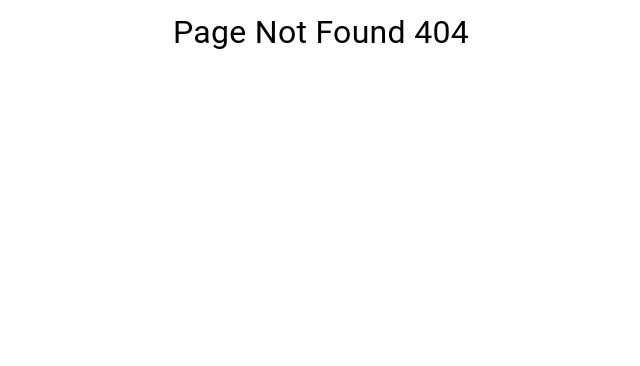
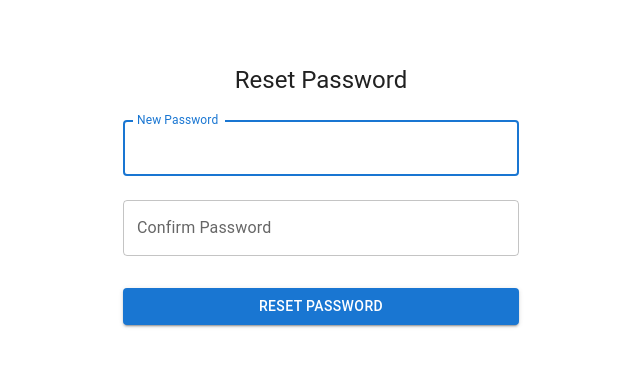
Before and after one commit to CHI-internship/admin-dashboard, a React (Create React App) app: page /admin/reset-password in a window 1280 px wide. Before the commit this address had no page. Shown: the top 366 px of the page, without its empty margins (319-959 px from the left). Built offline with nearby package versions, Linux system fonts and the light colour scheme.

Commit message:
add-update-component

```diff
--- a/src/App.js
+++ b/src/App.js
@@ -1,7 +1,8 @@
 import SingIn from './components/SignIn';
 import ForgotPassword from './components/ForgotPassword';
-import ChangePassword from './components/ChangePassword';
+import ResetPassword from './components/ResetPassword';
 import NoMatch from './components/NoMatchPage';
+import UpdatePassword from './components/UpdatePassword';
 import { BrowserRouter, Routes, Route } from 'react-router-dom';
 
 function App() {
@@ -15,8 +16,12 @@ function App() {
                         element={<ForgotPassword />}
                     />
                     <Route
-                        path="/admin/change-password"
-                        element={<ChangePassword />}
+                        path="/admin/reset-password"
+                        element={<ResetPassword />}
+                    />
+                    <Route
+                        path="/admin/update-password"
+                        element={<UpdatePassword />}
                     />
                     <Route path="*" element={<NoMatch />} />
                 </Routes>
--- /dev/null
+++ b/src/components/ResetPassword.js
@@ -0,0 +1,138 @@
+import {
+    Box,
+    TextField,
+    Typography,
+    Button,
+    CssBaseline,
+    Container,
+    Alert,
+    AlertTitle,
+} from '@mui/material';
+import * as yup from 'yup';
+import { useFormik } from 'formik';
+import { useEffect, useRef, useState } from 'react';
+import { Navigate } from 'react-router-dom';
+
+const validationSchema = yup.object({
+    newPassword: yup
+        .string('Enter new password')
+        .required('Password is required')
+        .matches(
+            /^(?=.*?[A-Z])(?=.*?[a-z])(?=.*?[0-9]).{8,}$/,
+            'Password must contain at least 8 Characters, One Uppercase, One Lowercase and One Number'
+        ),
+    confirmPassword: yup
+        .string('Confirm password')
+        .required('Password is required')
+        .oneOf([yup.ref('newPassword')], 'Passwords don`t match'),
+});
+
+export default function ResetPassword() {
+    const [shouldRedirect, setShouldRedirect] = useState(false);
+    const [successAlert, setSuccessAlert] = useState(false);
+    const timer = useRef(null);
+
+    useEffect(() => {
+        return () => clearTimeout(timer.current);
+    }, []);
+
+    const formik = useFormik({
+        initialValues: {
+            newPassword: '',
+            confirmPassword: '',
+        },
+        validationSchema: validationSchema,
+        onSubmit: async values => {
+            console.log({
+                newPassword: values.newPassword,
+                confirmPassword: values.confirmPassword,
+            });
+
+            setSuccessAlert(true);
+            timer.current = setTimeout(() => {
+                setShouldRedirect(true);
+            }, 3000);
+        },
+    });
+
+    return (
+        <Container component="main" maxWidth="xs">
+            {shouldRedirect && <Navigate replace to="/admin/sign-in" />}
+            {successAlert ? (
+                <Alert severity="success">
+                    <AlertTitle>Success</AlertTitle>
+                    Your password has been updated!
+                    <p>
+                        <strong>Redirecting to Sing In page...</strong>
+                    </p>
+                </Alert>
+            ) : (
+                <></>
+            )}
+            <CssBaseline />
+            <Box
+                sx={{
+                    marginTop: 8,
+                    display: 'flex',
+                    flexDirection: 'column',
+                    alignItems: 'center',
+                }}
+            >
+                <Typography component="h1" variant="h5">
+                    Reset Password
+                </Typography>
+                <Box
+                    component="form"
+                    onSubmit={formik.handleSubmit}
+                    sx={{ mt: 1 }}
+                >
+                    <TextField
+                        margin="normal"
+                        fullWidth
+                        error={
+                            formik.touched.newPassword &&
+                            Boolean(formik.errors.newPassword)
+                        }
+                        helperText={
+                            formik.touched.newPassword &&
+                            formik.errors.newPassword
+                        }
+                        id="newPassword"
+                        label="New Password"
+                        name="newPassword"
+                        type="password"
+                        value={formik.values.newPassword}
+                        onChange={formik.handleChange}
+                        autoFocus
+                    />
+                    <TextField
+                        margin="normal"
+                        fullWidth
+                        error={
+                            formik.touched.confirmPassword &&
+                            Boolean(formik.errors.confirmPassword)
+                        }
+                        helperText={
+                            formik.touched.confirmPassword &&
+                            formik.errors.confirmPassword
+                        }
+                        id="confirmPassword"
+                        label="Confirm Password"
+                        name="confirmPassword"
+                        type="password"
+                        value={formik.values.confirmPassword}
+                        onChange={formik.handleChange}
+                    />
+                    <Button
+                        type="submit"
+                        fullWidth
+                        variant="contained"
+                        sx={{ mt: 3, mb: 2 }}
+                    >
+                        Reset Password
+                    </Button>
+                </Box>
+            </Box>
+        </Container>
+    );
+}
--- a/src/components/ChangePassword.js
+++ b/src/components/UpdatePassword.js
@@ -14,12 +14,19 @@ import { useEffect, useRef, useState } from 'react';
 import { Navigate } from 'react-router-dom';
 
 const validationSchema = yup.object({
+    oldPassword: yup
+        .string('Enter old password')
+        .required('Password is required'),
     newPassword: yup
         .string('Enter new password')
         .required('Password is required')
         .matches(
             /^(?=.*?[A-Z])(?=.*?[a-z])(?=.*?[0-9]).{8,}$/,
             'Password must contain at least 8 Characters, One Uppercase, One Lowercase and One Number'
+        )
+        .notOneOf(
+            [yup.ref('oldPassword')],
+            'New password should not be same as old password'
         ),
     confirmPassword: yup
         .string('Confirm password')
@@ -27,7 +34,7 @@ const validationSchema = yup.object({
         .oneOf([yup.ref('newPassword')], 'Passwords don`t match'),
 });
 
-export default function ChangePassword() {
+export default function UpdatePassword() {
     const [shouldRedirect, setShouldRedirect] = useState(false);
     const [successAlert, setSuccessAlert] = useState(false);
     const timer = useRef(null);
@@ -38,12 +45,14 @@ export default function ChangePassword() {
 
     const formik = useFormik({
         initialValues: {
+            oldPassword: '',
             newPassword: '',
             confirmPassword: '',
         },
         validationSchema: validationSchema,
         onSubmit: async values => {
             console.log({
+                oldPassword: values.oldPassword,
                 newPassword: values.newPassword,
                 confirmPassword: values.confirmPassword,
             });
@@ -90,6 +99,25 @@ export default function ChangePassword() {
                         margin="normal"
                         fullWidth
                         error={
+                            formik.touched.oldPassword &&
+                            Boolean(formik.errors.oldPassword)
+                        }
+                        helperText={
+                            formik.touched.oldPassword &&
+                            formik.errors.oldPassword
+                        }
+                        id="oldPassword"
+                        label="Old Password"
+                        name="oldPassword"
+                        type="password"
+                        value={formik.values.oldPassword}
+                        onChange={formik.handleChange}
+                        autoFocus
+                    />
+                    <TextField
+                        margin="normal"
+                        fullWidth
+                        error={
                             formik.touched.newPassword &&
                             Boolean(formik.errors.newPassword)
                         }
@@ -103,7 +131,6 @@ export default function ChangePassword() {
                         type="password"
                         value={formik.values.newPassword}
                         onChange={formik.handleChange}
-                        autoFocus
                     />
                     <TextField
                         margin="normal"
@@ -129,7 +156,7 @@ export default function ChangePassword() {
                         variant="contained"
                         sx={{ mt: 3, mb: 2 }}
                     >
-                        Change Password
+                        Update Password
                     </Button>
                 </Box>
             </Box>
```
